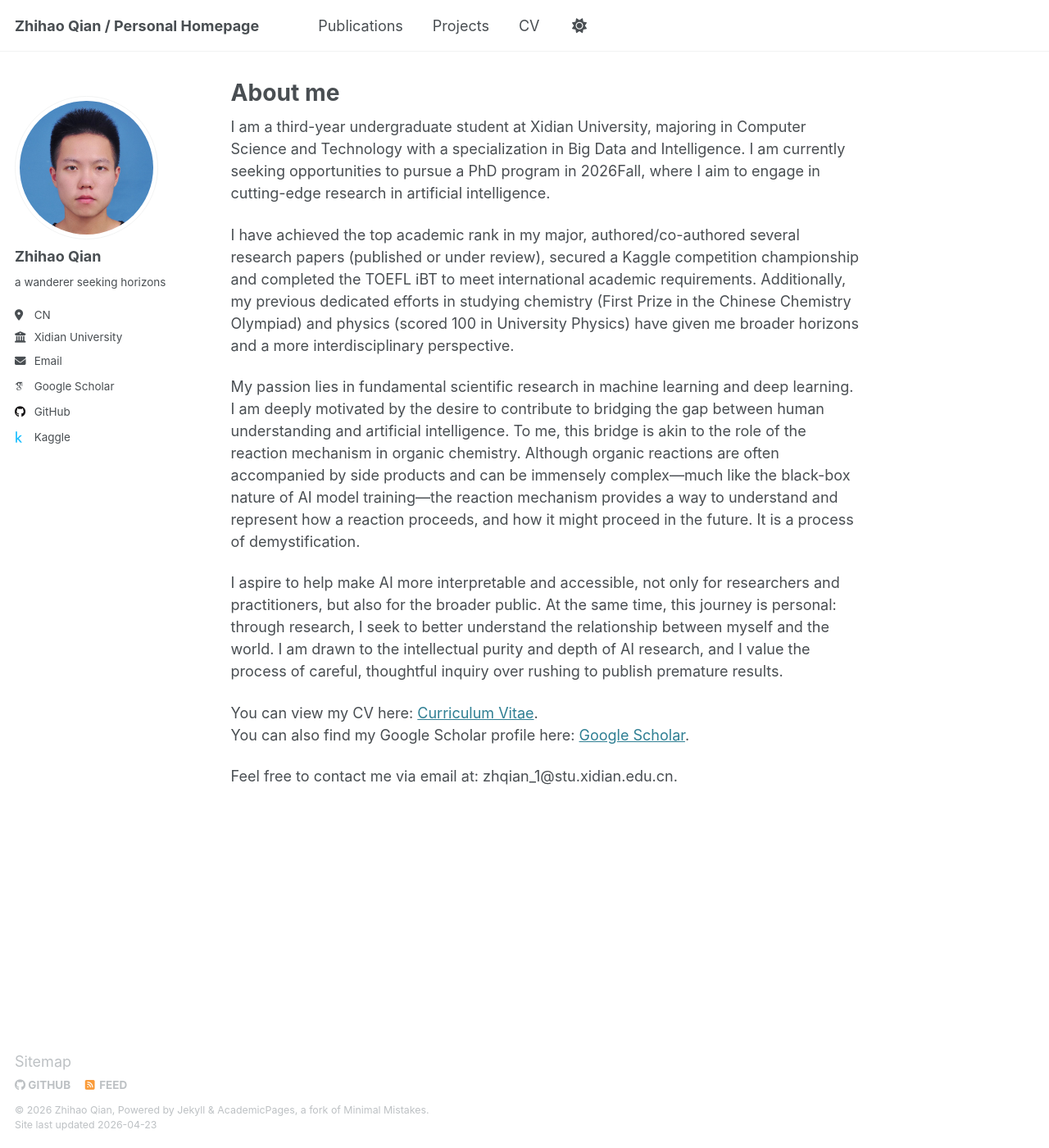
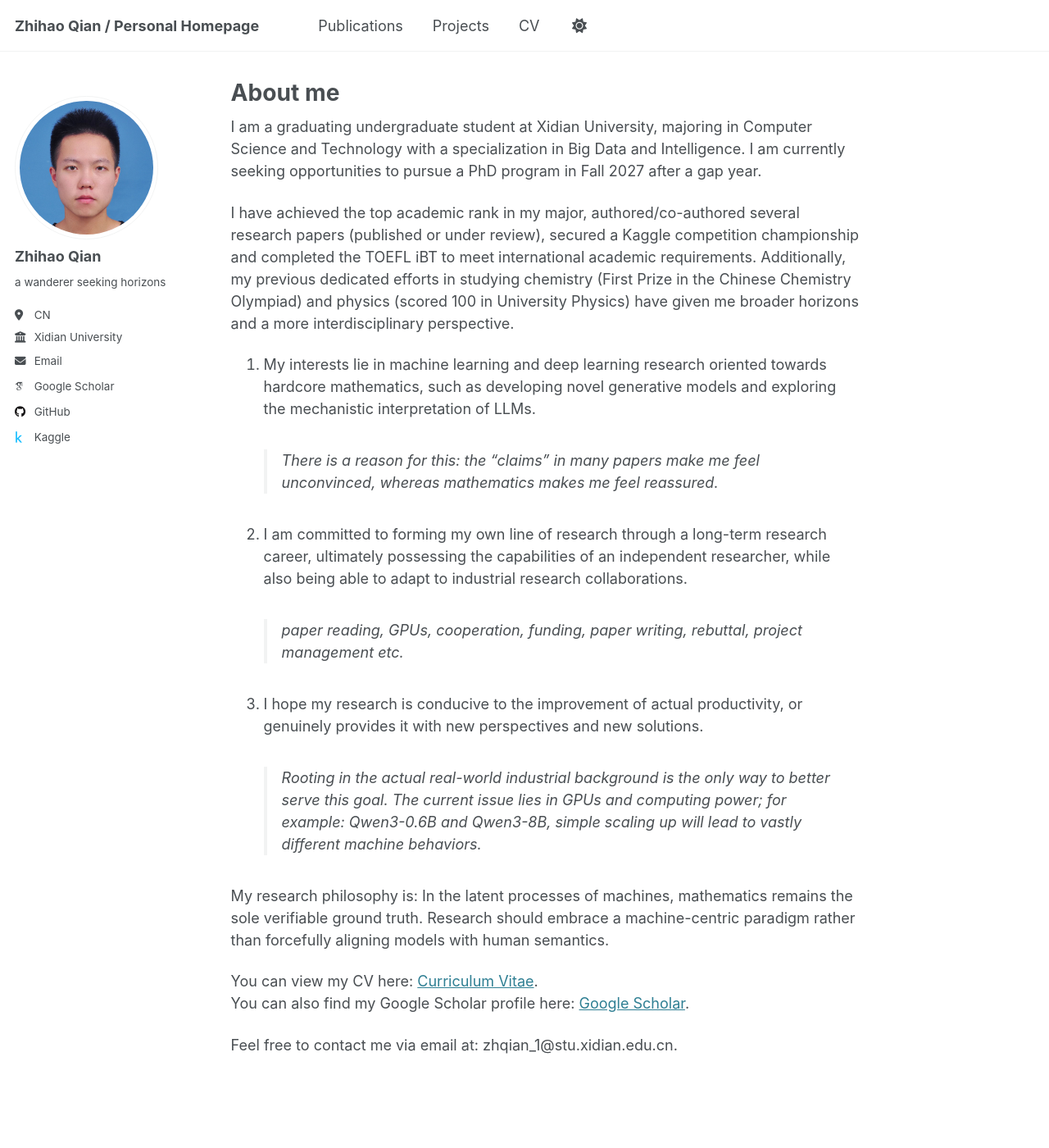
Before and after one commit to Dualego00/Dualego00.github.io, a Jekyll site: the page built from _pages/about.md, in a window 1280 px wide and 1400 px high. Shown: the whole window at 82% size. Built offline with Jekyll 4.4.1, drawn with Linux system fonts in a browser that asks for light colours; some web fonts are replaced.

Commit message:
Update about.md

```diff
--- a/_pages/about.md
+++ b/_pages/about.md
@@ -7,16 +7,20 @@
   - /about.html
 ---
 
-I am a third-year undergraduate student at Xidian University, majoring in Computer Science and Technology with a specialization in Big Data and Intelligence. I am currently seeking opportunities to pursue a PhD program in 2026Fall, where I aim to engage in cutting-edge research in artificial intelligence.
+I am a graduating undergraduate student at Xidian University, majoring in Computer Science and Technology with a specialization in Big Data and Intelligence. I am currently seeking opportunities to pursue a PhD program in Fall 2027 after a gap year.
 
 I have achieved the top academic rank in my major, authored/co-authored several research papers (published or under review), secured a Kaggle competition championship and completed the TOEFL iBT to meet international academic requirements. Additionally, my previous dedicated efforts in studying chemistry (First Prize in the Chinese Chemistry Olympiad) and physics (scored 100 in University Physics) have given me broader horizons and a more interdisciplinary perspective.
 
-My passion lies in fundamental scientific research in machine learning and deep learning. I am deeply motivated by the desire to contribute to bridging the gap between human understanding and artificial intelligence. To me, this bridge is akin to the role of the reaction mechanism in organic chemistry. Although organic reactions are often accompanied by side products and can be immensely complex—much like the black-box nature of AI model training—the reaction mechanism provides a way to understand and represent how a reaction proceeds, and how it might proceed in the future. It is a process of demystification.
+1. My interests lie in machine learning and deep learning research oriented towards hardcore mathematics, such as developing novel generative models and exploring the mechanistic interpretation of LLMs.
+   > There is a reason for this: the "claims" in many papers make me feel unconvinced, whereas mathematics makes me feel reassured.
+2. I am committed to forming my own line of research through a long-term research career, ultimately possessing the capabilities of an independent researcher, while also being able to adapt to industrial research collaborations.
+   > paper reading, GPUs, cooperation, funding, paper writing, rebuttal, project management etc.
+3. I hope my research is conducive to the improvement of actual productivity, or genuinely provides it with new perspectives and new solutions.
+   > Rooting in the actual real-world industrial background is the only way to better serve this goal. The current issue lies in GPUs and computing power; for example: Qwen3-0.6B and Qwen3-8B, simple scaling up will lead to vastly different machine behaviors.
 
-I aspire to help make AI more interpretable and accessible, not only for researchers and practitioners, but also for the broader public. At the same time, this journey is personal: through research, I seek to better understand the relationship between myself and the world. I am drawn to the intellectual purity and depth of AI research, and I value the process of careful, thoughtful inquiry over rushing to publish premature results.
+My research philosophy is: In the latent processes of machines, mathematics remains the sole verifiable ground truth. Research should embrace a machine-centric paradigm rather than forcefully aligning models with human semantics.
 
 You can view my CV here: [Curriculum Vitae](../assets/ZhihaoQian_CV.pdf).  <br>
-<!--You can read more of my personal statement here: [Personal Statement](../assets/Personal_Statement.pdf).<br> -->
 You can also find my Google Scholar profile here: [Google Scholar](https://scholar.google.com/citations?user=o83AL3sAAAAJ&amp;hl=en).  <br>
 
 Feel free to contact me via email at: zhqian_1@stu.xidian.edu.cn.
```
